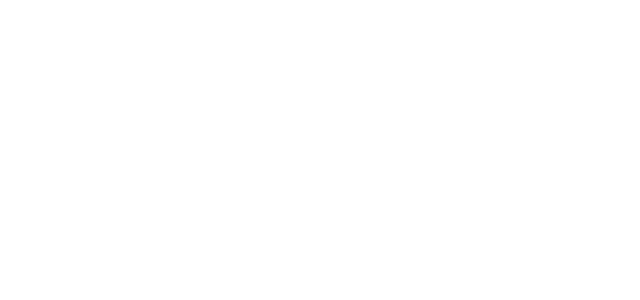
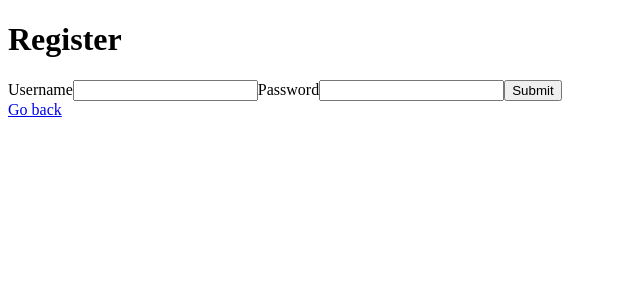
Before and after one commit to Adrianzctpa/FastAPI-Learning, a React (Create React App) app in the folder react-fe/: page /register in a window 1280 px wide. Before the commit this address had no page. Shown: the top 300 px of the page, without its empty margins (0-640 px from the left). Built offline with nearby package versions, Linux system fonts and the light colour scheme.

Commit message:
CRUD on front end started

```diff
--- a/react-fe/src/App.tsx
+++ b/react-fe/src/App.tsx
@@ -1,17 +1,37 @@
+import React from 'react'
 import {
   BrowserRouter as Router,
   Route,
   Routes} from "react-router-dom"
+import AuthContext from './contexts/AuthContext'
+
 import Home from './components/Home'
 import Login from './components/Login'
+import Register from './components/Register'
+
+import Posts from './components/posts/Posts'
+import CreatePosts from './components/posts/CreatePosts'
+import SinglePost from './components/posts/SinglePost'
+
 
 function App() {
+
+  const { logstatus } = React.useContext(AuthContext)
 
   return (
     <Router>
       <Routes>
         <Route path='' element={<Home />} />
         <Route path="login/" element={<Login />} />
+
+        {!logstatus ? <Route path="register/" element={<Register />} /> : (
+          <>
+            <Route path="posts/" element={<Posts />} />
+            <Route path="posts/create/" element={<CreatePosts />} />
+            <Route path="posts/:id/" element={<SinglePost />}/>
+          </>
+        )}
+
       </Routes>
     </Router>
   );
--- a/react-fe/src/components/Home.tsx
+++ b/react-fe/src/components/Home.tsx
@@ -1,31 +1,24 @@
 import React from 'react'
 import { Link } from 'react-router-dom'
-import DBContext from '../contexts/DBContext';
+import AuthContext from '../contexts/AuthContext'
 
 function Home() {
-    const {posts} = React.useContext(DBContext)
-    const [loop, setLoop] = React.useState<any>('')
-
-    React.useEffect(() => {
-        const values = Object.values(posts)
-
-        const postLoop = values.map((post) => {
-            return (
-                <div key={post.id}>
-                    <h1>{post.text}</h1>
-                    <h5>por {post.username}</h5>
-                </div>
-            )
-        })
-        setLoop(postLoop)
-    }, [posts])
+    const {logstatus} = React.useContext(AuthContext)
 
     return (
         <div>
             <h1>Home</h1>
-            <h2>Let's check some posts!</h2>
-            {loop}
-            <Link to='/login'>Login</Link>
+            {logstatus ?
+                <>
+                    <Link to='/posts'>Let's check some posts!</Link>
+                    <Link to='/login'>Logout</Link>
+                </> : (
+                <>
+                    <Link to="/login">Login</Link>
+                    <Link to="/register">Register</Link>
+                </>
+                )
+            }
         </div>
     )
 }
--- a/react-fe/src/components/Login.tsx
+++ b/react-fe/src/components/Login.tsx
@@ -27,6 +27,7 @@
 
                         <button type='submit'>Submit</button>
                     </form>
+                    <Link to="/register">Register</Link>
                 </>
             )}
             <Link to='/'>Go back</Link>
--- /dev/null
+++ b/react-fe/src/components/Register.tsx
@@ -0,0 +1,45 @@
+import React from 'react';
+import { Link, useNavigate } from 'react-router-dom'
+
+function Register() {
+
+    const navigate = useNavigate()
+
+    const handleSubmit = async (e: React.FormEvent<HTMLFormElement>) => {
+        e.preventDefault();
+
+        let response = await fetch('/api/user/register', {
+            method: 'POST',
+            headers: {
+                'Content-type': 'application/json'
+            },
+            body: JSON.stringify({
+                'username': e.currentTarget.username.value,
+                'password': e.currentTarget.password.value
+            })
+        })
+
+        if (response.status === 200) {
+            alert('User created')
+            navigate('/login')
+        }
+    }
+
+    return (
+        <>
+            <h1>Register</h1>
+            <form onSubmit={handleSubmit}>
+                <label>Username</label>
+                <input type='username' id='username' />
+
+                <label>Password</label>
+                <input type='password' id='password' />
+
+                <button type='submit'>Submit</button>
+            </form>
+            <Link to='/'>Go back</Link>
+        </>
+    )
+}
+
+export default Register;
--- /dev/null
+++ b/react-fe/src/components/posts/CreatePosts.tsx
@@ -0,0 +1,44 @@
+import React from 'react'
+import AuthContext from '../../contexts/AuthContext'
+import { Link, useNavigate } from 'react-router-dom'
+
+function CreatePosts() {
+    const {tokens} = React.useContext(AuthContext)
+    const navigate = useNavigate()
+
+    const handleSubmit = async (e: React.FormEvent<HTMLFormElement>) => {
+        e.preventDefault()
+
+        let response = await fetch('/api/posts', {
+            method: 'POST',
+            headers: {
+                'Content-Type': 'application/json',
+                'Authorization': `Bearer ${tokens.access}`
+            },
+            body: JSON.stringify({
+                'text': e.currentTarget.text.value
+            })
+        })
+        let data = await response.json()
+
+        if (response.status === 200) {
+            alert('Post created')
+            navigate(`/post/${data.id}`)
+        }
+    }
+
+    return (
+        <div>
+            <h1>Create Posts</h1>
+            <form onSubmit={handleSubmit}>
+                <label>Text</label>
+                <input type='text' id='text' />
+
+                <button type='submit'>Submit</button>
+            </form>
+            <Link to='/'>Go back</Link>
+        </div>
+    )
+}
+
+export default CreatePosts;
--- /dev/null
+++ b/react-fe/src/components/posts/PostOptions.tsx
@@ -0,0 +1,64 @@
+import React from 'react'
+import AuthContext from '../../contexts/AuthContext';
+import {useNavigate} from 'react-router-dom'
+import DBContext from '../../contexts/DBContext'
+
+type postProps = {
+    id : string | undefined,
+    username : string
+}
+
+function PostOptions( { id, username } : postProps ) {
+
+    const context = React.useContext(DBContext)
+    const navigate = useNavigate()
+    const { tokens } = React.useContext(AuthContext)
+
+    const deletePost = async () => {
+        if (!window.confirm("Are you sure you want to delete this post?")) return
+
+        let response = await fetch(`/api/posts/${id}`, {
+            method: 'DELETE',
+            headers: {
+                'Authorization': `Bearer ${tokens.access}`
+            }
+        })
+
+        if (response.status === 204) {
+            navigate('/posts')
+            window.location.reload()
+        }
+    }
+
+    const updatePost = async (e: React.FormEvent<HTMLFormElement>) => {
+        let response = await fetch(`/api/posts/${id}`, {
+            method: 'POST',
+            headers: {
+                'Content-Type': 'application/json',
+                'Authorization': `Bearer ${tokens.access}`
+            },
+            body: JSON.stringify({
+                'text': e.currentTarget.text.value
+            })
+        })
+
+        if (response.status === 200) {
+            alert('Post updated')
+        }
+    }
+
+    return (
+        <div>
+            {context.username === username ? <button onClick={deletePost}>Delete Post</button> : null}
+
+            <form onSubmit={updatePost} style={{display: 'none'}}>
+                <label>Text</label>
+                <input type='text' id='text' />
+
+                <button type='submit'>Update</button>
+            </form>
+        </div>
+    )
+}
+
+export default PostOptions;
--- /dev/null
+++ b/react-fe/src/components/posts/Posts.tsx
@@ -0,0 +1,32 @@
+import React from 'react'
+import DBContext from '../../contexts/DBContext';
+import {useNavigate} from 'react-router-dom'
+
+function Posts() {
+    const {posts} = React.useContext(DBContext)
+    const [loop, setLoop] = React.useState<any>('')
+    const navigate = useNavigate()
+
+    React.useEffect(() => {
+        const values = Object.values(posts)
+
+        const postLoop = values.map((post) => {
+            return (
+                <div onClick={() => navigate(`/posts/${post.id}`)} key={post.id}>
+                    <h1>{post.text}</h1>
+                    <h5>por {post.username}</h5>
+                </div>
+            )
+        })
+        setLoop(postLoop)
+        console.log(posts)
+    }, [posts, navigate])
+
+    return (
+        <div>
+            {loop}
+        </div>
+    )
+}
+
+export default Posts;
--- /dev/null
+++ b/react-fe/src/components/posts/SinglePost.tsx
@@ -0,0 +1,49 @@
+import React from 'react'
+import { useParams } from 'react-router-dom'
+import AuthContext from '../../contexts/AuthContext';
+import { Post } from '../../contexts/DBContext';
+import PostOptions from './PostOptions';
+
+function SinglePost() {
+
+    const { tokens } = React.useContext(AuthContext)
+    const { id } = useParams<{id: string | undefined}>()
+    const [info, setInfo] = React.useState<Post>({
+        username: '',
+        id: 0,
+        text: ''
+    })
+
+    React.useEffect(() => {
+        const postCheck = async () => {
+            let response = await fetch(`/api/posts/${id}`, {
+                method: "GET",
+                headers: {
+                    "Authorization": `Bearer ${tokens.access}`
+                }
+            })
+            let data = await response.json()
+
+            if (response.status === 200) {
+               setInfo(data)
+            }
+        }
+
+        postCheck()
+    }, [id, tokens])
+
+    return (
+        <div>
+            {info.id === 0 ? <h1>404 - Not found</h1> : (
+                <>
+                    <h1>Por {info.username}</h1>
+                    <h2>{info.text}</h2>
+
+                    <PostOptions id={id} username={info.username} />
+                </>
+            )}
+        </div>
+    )
+}
+
+export default SinglePost;
--- a/react-fe/src/contexts/AuthContext.tsx
+++ b/react-fe/src/contexts/AuthContext.tsx
@@ -1,6 +1,6 @@
 import React from 'react'
 
-interface Token {
+type Token = {
     access: string,
     refresh: string
 }
@@ -10,7 +10,8 @@
     logstatus: boolean,
     login: (e: React.FormEvent<HTMLFormElement>) => void,
     logout: () => void,
-    refresh: () => void
+    refresh: () => void,
+    setLogstatus: (logstatus: boolean) => void
 }
 
 const AuthContext = React.createContext<Props>(null!)
@@ -20,7 +21,7 @@
 export const AuthProvider = ({children}: any) => {
 
     const [tokens, setTokens] = React.useState<any>(JSON.parse(localStorage.getItem('tokens')!))
-    const [logstatus, setLogstatus] = React.useState<boolean>(() => localStorage.getItem('tokens') ? true : false)
+    const [logstatus, setLogstatus] = React.useState<boolean>(false)
 
     const login = async (e: React.FormEvent<HTMLFormElement>) => {
         e.preventDefault();
@@ -41,6 +42,7 @@
             localStorage.setItem('tokens', JSON.stringify({'access': data.access, 'refresh': data.refresh}))
             setTokens({'access': data.access, 'refresh': data.refresh})
             setLogstatus(true)
+            window.location.reload()
         } else {
             console.log('error', data)
         }
@@ -74,7 +76,8 @@
         logstatus: logstatus,
         login: login,
         logout: logout,
-        refresh: refreshTokens
+        refresh: refreshTokens,
+        setLogstatus: setLogstatus,
     }
 
     return (
--- a/react-fe/src/contexts/DBContext.tsx
+++ b/react-fe/src/contexts/DBContext.tsx
@@ -1,7 +1,7 @@
 import React from 'react'
 import AuthContext from './AuthContext'
 
-interface Post {
+export interface Post {
     username: string,
     text: string,
     id: number
@@ -18,7 +18,7 @@
 
 export const DBProvider = ({children}: any) => {
 
-    const { tokens, refresh }  = React.useContext(AuthContext)
+    const { tokens, refresh, setLogstatus }  = React.useContext(AuthContext)
     const [posts, setPosts] = React.useState<any>({})
     const [isLoading, setLoading] = React.useState<boolean>(true)
     const [username, setUsername] = React.useState<any>('')
@@ -40,6 +40,7 @@
             let data = await response.json()
             if (response.status === 200) {
                 setPosts(data.data)
+                setLogstatus(true)
             } else {
                 refresh()
             }
@@ -58,6 +59,7 @@
             let data = await response.json()
             if (response.status === 200) {
                 setUsername(data.username)
+                setLogstatus(true)
             } else {
                 refresh()
             }
@@ -69,7 +71,7 @@
         if (isLoading) {
             setLoading(false)
         }
-    }, [isLoading, tokens, refresh])
+    }, [isLoading, tokens, refresh, setLogstatus])
 
     const context = {
         posts: posts,
```
Also changed, not shown: 2 other files (tests, documents, lock files or other folders).
